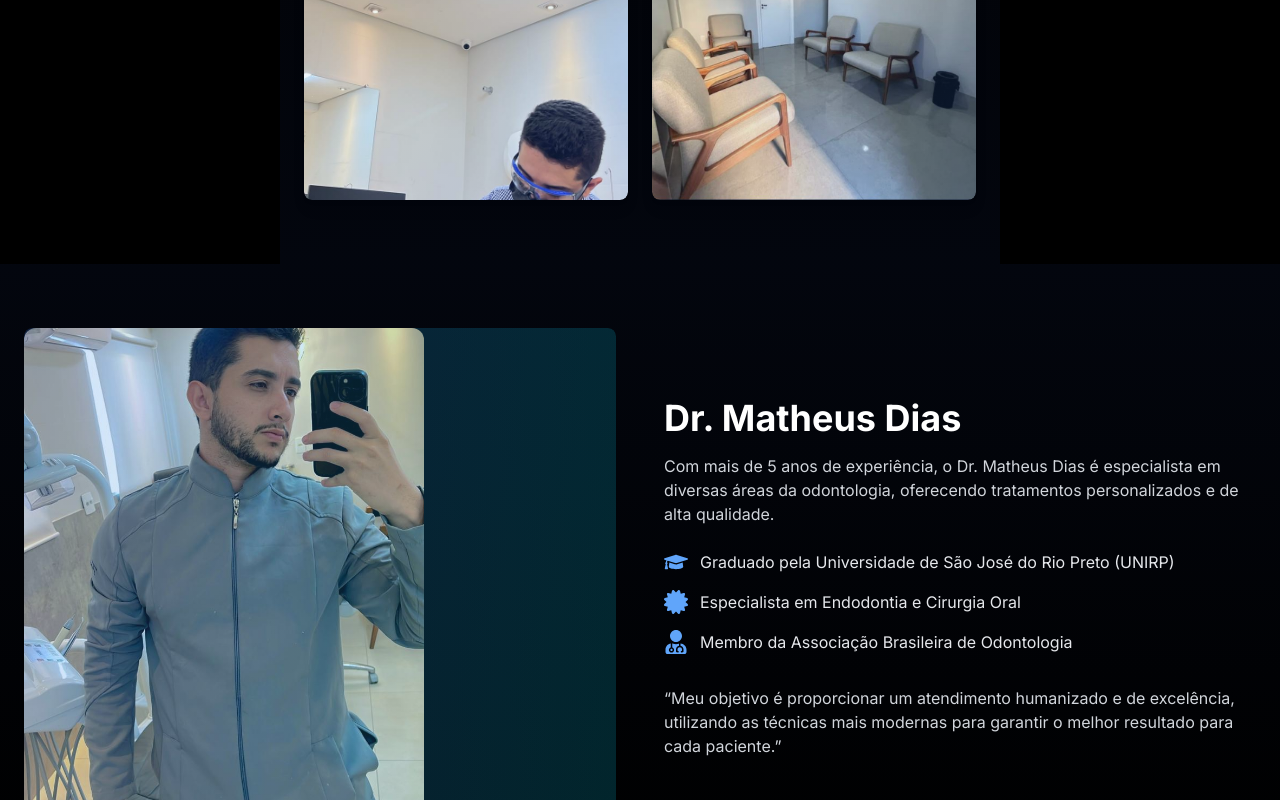
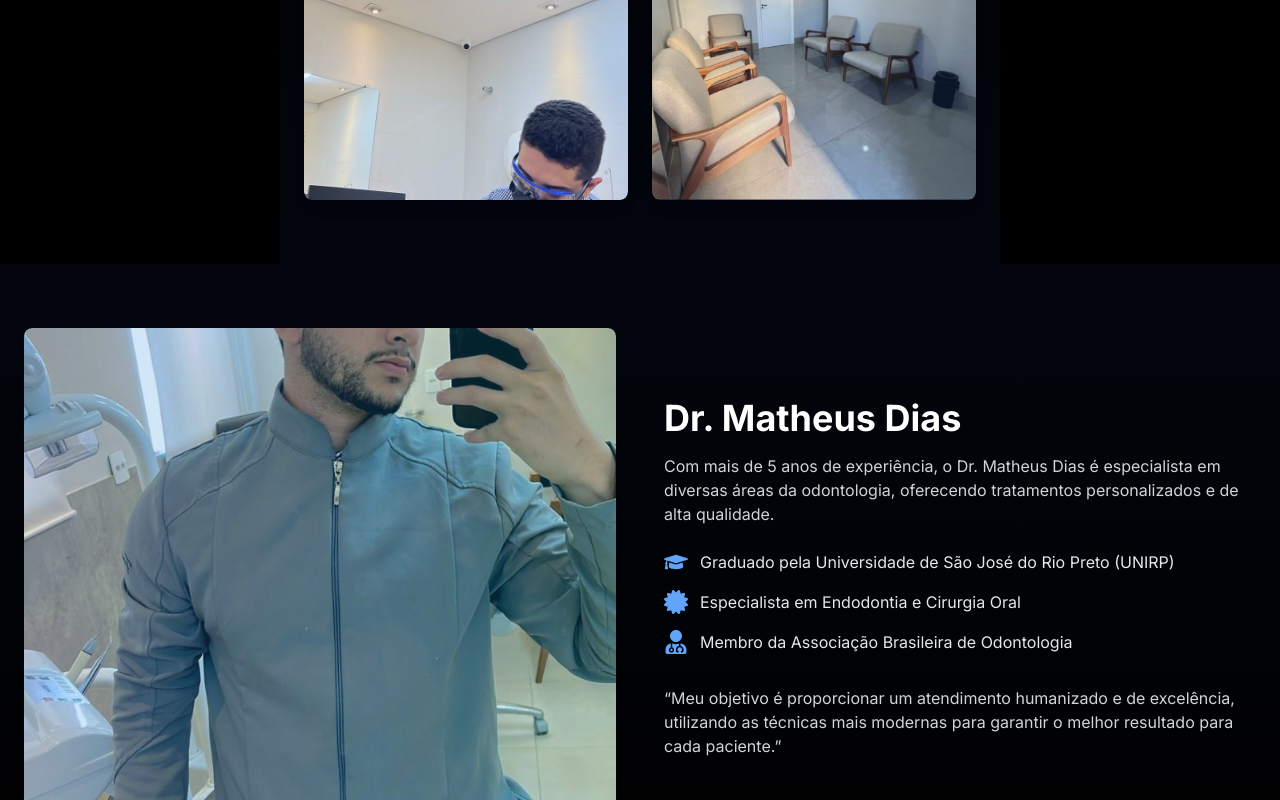
Before and after one commit to humbertosouza-netizen/clinica-dr-matheus, a Next.js app: page / in a window 1280 px wide. Shown: the part 2000-2800 px from the top of the page. Built offline with nearby package versions, Linux system fonts and the light colour scheme.

Commit message:
Corrigir problema de enquadramento da imagem nas seções About e Hero

```diff
--- a/src/components/sections/About.tsx
+++ b/src/components/sections/About.tsx
@@ -33,17 +33,15 @@ const About = () => {
             animate={inView ? "visible" : "hidden"}
             className="relative h-[400px] md:h-[500px] rounded-lg overflow-hidden"
           >
-            <div className="absolute inset-0 bg-gradient-to-r from-blue-500/20 to-cyan-500/20 z-10 rounded-lg"></div>
-            <div className="w-full h-full relative">
-              <Image
-                src="/images/dr-matheus.jpg"
-                alt="Dr. Matheus Dias"
-                width={400}
-                height={400}
-                className="rounded-xl object-cover h-full"
-                objectPosition="center"
-              />
-            </div>
+            <div className="absolute inset-0 bg-gradient-to-r from-blue-500/20 to-cyan-500/20 z-10 rounded-lg pointer-events-none"></div>
+            <Image
+              src="/images/dr-matheus.jpg"
+              alt="Dr. Matheus Dias"
+              fill
+              className="object-cover rounded-lg"
+              objectPosition="center"
+              sizes="(max-width: 768px) 100vw, 50vw"
+            />
           </motion.div>
 
           <motion.div
--- a/src/components/sections/Hero.tsx
+++ b/src/components/sections/Hero.tsx
@@ -38,8 +38,7 @@ const Hero = () => {
           transition={{ duration: 1, delay: 0.4 }}
           className="relative h-[400px] md:h-[500px] rounded-lg overflow-hidden"
         >
-          <div className="absolute inset-0 bg-gradient-to-r from-blue-500/20 to-cyan-500/20 z-10 rounded-lg"></div>
-          <div className="w-full h-full relative">
+          <div className="absolute inset-0 bg-gradient-to-r from-blue-500/20 to-cyan-500/20 z-10 rounded-lg pointer-events-none"></div>
           <Image
             src="/images/dr-matheus.jpg"
             alt="Dr. Matheus Dias"
@@ -47,8 +46,8 @@ const Hero = () => {
             className="object-cover rounded-lg"
             objectPosition="center 20%"
             priority
+            sizes="(max-width: 768px) 100vw, 50vw"
           />
-          </div>
         </motion.div>
       </div>
     </section>
```
Lines whose indentation alone changed are shown as unchanged.
